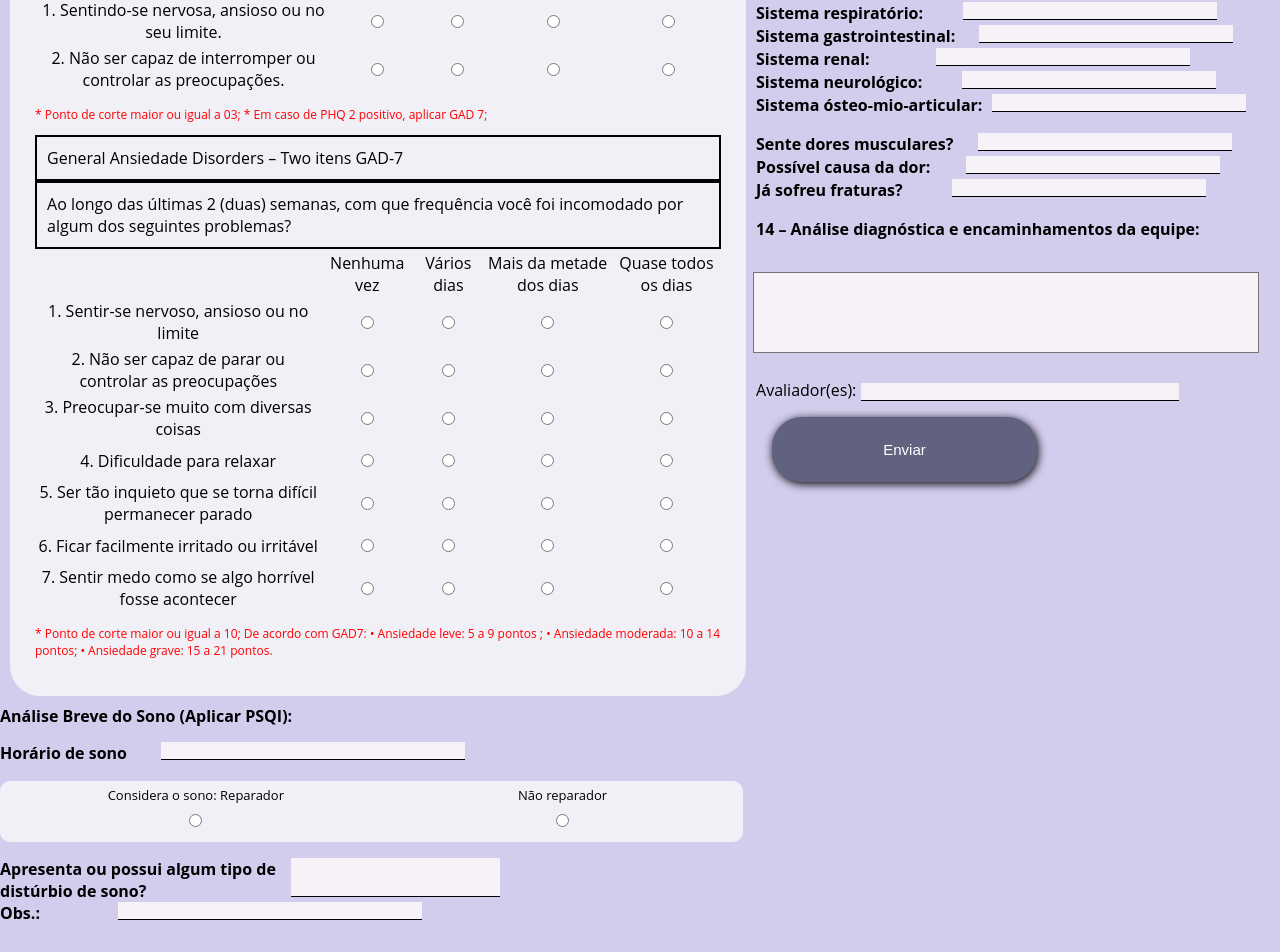
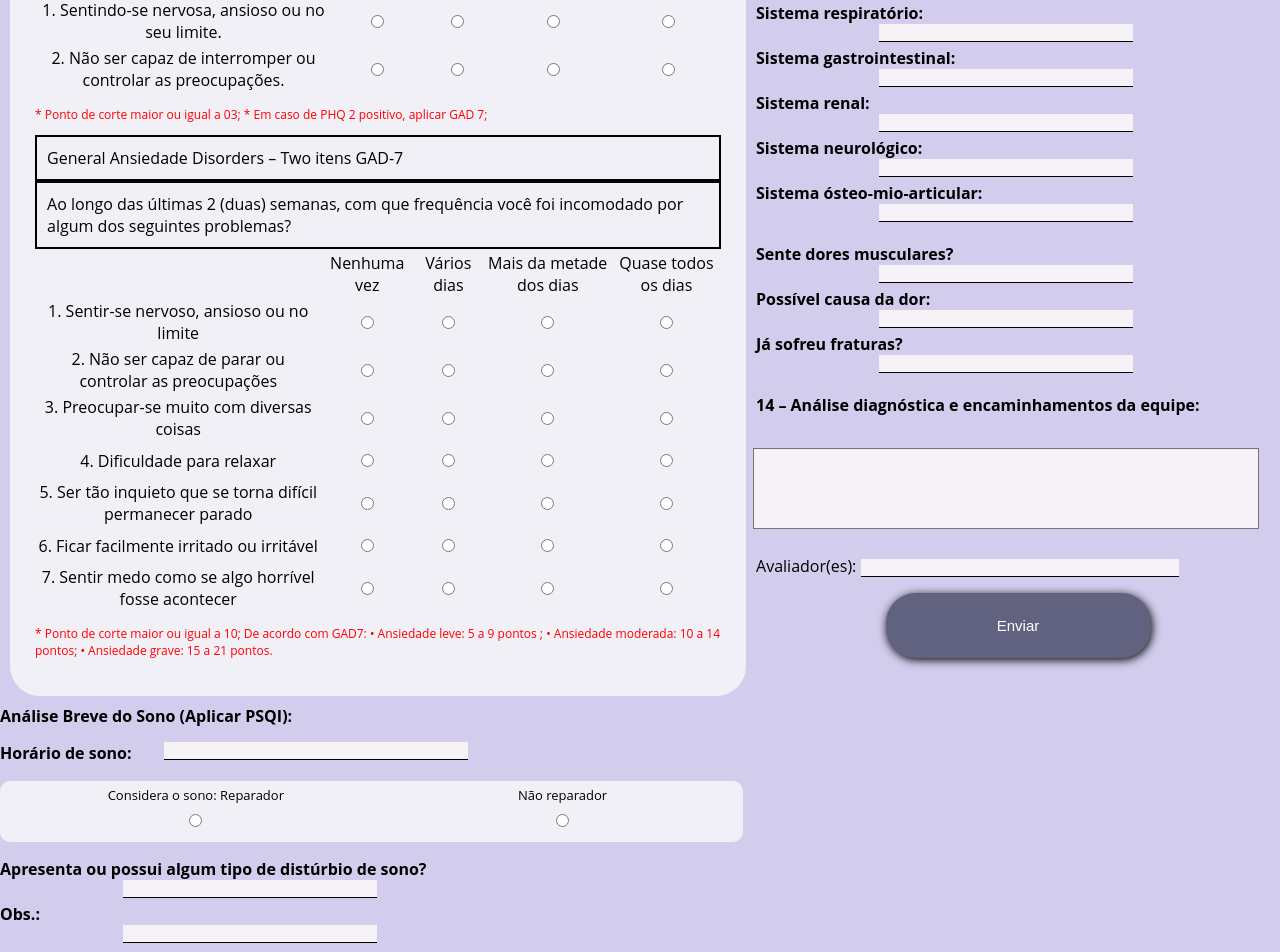
Before and after one commit to cosapsufjf/Ficha_cosaps, a Next.js app: page /page3.tsx in a window 1280 px wide. Shown: the part 296-1248 px from the top of the page. Built offline with nearby package versions, Linux system fonts and the light colour scheme.

Commit message:
Small design fixes

```diff
--- a/src/app/globals.css
+++ b/src/app/globals.css
@@ -100,6 +100,14 @@ div.side{
 }
 
 div.logo_container{
+    width: 100%;
+    display: flex;
+    justify-content: center;
+    align-items: center;
+    margin: 0 auto;
+}
+
+div.center_container{
     width: 100%;
     display: flex;
     justify-content: center;
--- a/src/app/layout.tsx
+++ b/src/app/layout.tsx
@@ -5,7 +5,7 @@ import { FormProvider } from "@/managed_context/FormContext";
 export const metadata: Metadata & { version: string } = {
   title: "Ficha COSAPS",
   description: "Projeto de ficha interativa do Cosaps, que converte em planilha",
-  version: "0.8.0",
+  version: "0.8.1",
 };
 
 export default function RootLayout({
--- a/src/app/page3.tsx/page.tsx
+++ b/src/app/page3.tsx/page.tsx
@@ -157,15 +157,15 @@ export default function Page3()
                         </span><br />
                     </div>
                     <p className="question_line">
-                        <span>Horário de sono<input type="text" {...register("sleep_schedule")}/></span>
+                        <span>Horário de sono:<input type="text" {...register("sleep_schedule")}/></span>
                     </p>
                     <p className="question_line radio">
                         <span>Considera o sono: Reparador <input type="radio" value={"0"} {...register("sleep_quality")} /></span>
                         <span>Não reparador<input type="radio" value={"1"} {...register("sleep_quality")} /></span>
                     </p>
-                    <p className="question_line column">
-                        <span>Apresenta ou possui algum tipo de distúrbio de sono? <input type="text" {...register("sleep_disturby")}/></span>
-                        <span>Obs.: <input type="text" {...register("sleep_observations")}/></span>
+                    <p className="question_line col">
+                        <span>Apresenta ou possui algum tipo de distúrbio de sono?</span> <input type="text" {...register("sleep_disturby")}/>
+                        <span>Obs.:</span> <input type="text" {...register("sleep_observations")}/>
 
                     </p>
                     </div>
@@ -191,16 +191,16 @@ export default function Page3()
                             <span className="Headline">
                                 9. Sistemas
                             </span><br />
-                            <span>Sistema respiratório:<input type="text" {...register("respiratory_system")}/></span>
-                            <span>Sistema gastrointestinal:<input type="text" {...register("gastrointestinal_system")}/></span>
-                            <span>Sistema renal: <input type="text" {...register("renal_system")}/></span>
-                            <span>Sistema neurológico:<input type="text" {...register("neurological_system")}/></span>
-                            <span>Sistema ósteo-mio-articular: <input type="text" {...register("ósteoarticular_system")}/></span>
+                            <span>Sistema respiratório:</span><input type="text" {...register("respiratory_system")}/>
+                            <span>Sistema gastrointestinal:</span><input type="text" {...register("gastrointestinal_system")}/>
+                            <span>Sistema renal:</span> <input type="text" {...register("renal_system")}/>
+                            <span>Sistema neurológico:</span><input type="text" {...register("neurological_system")}/>
+                            <span>Sistema ósteo-mio-articular:</span> <input type="text" {...register("ósteoarticular_system")}/>
                         </p>
                         <p className="question_line col">
-                            <span>Sente dores musculares? <input type="text" {...register("muscular_pain")}/></span>
-                            <span>Possível causa da dor: <input type="text" {...register("pain_origin")}/></span>
-                            <span>Já sofreu fraturas? <input type="text" {...register("fracture")}/></span>
+                            <span>Sente dores musculares? </span><input type="text" {...register("muscular_pain")}/>
+                            <span>Possível causa da dor: </span><input type="text" {...register("pain_origin")}/>
+                            <span>Já sofreu fraturas? </span><input type="text" {...register("fracture")}/>
                         </p>
                         <p className="question_line column">
                             <span className="Headline">
@@ -209,10 +209,12 @@ export default function Page3()
                             <textarea {...register("team_analisys")}></textarea>
                         </p>
                         <span>Avaliador(es): <input type="text" {...register("session_avaliator")}/></span>
+                        <div className="center_container">
+                            <button className="btn_submit"  onClick={handleSubmit((data:any)=>onSubmit(data))}>
+                                <Link href={"/"} className="nav_btn"> Enviar</Link>
+                            </button>
+                        </div>
 
-                        <button className="btn_submit"  onClick={handleSubmit((data:any)=>onSubmit(data))}>
-                        <Link href={"/"} className="nav_btn"> Enviar</Link>
-                        </button>
                     </div>
             </div>
     </form>
```
